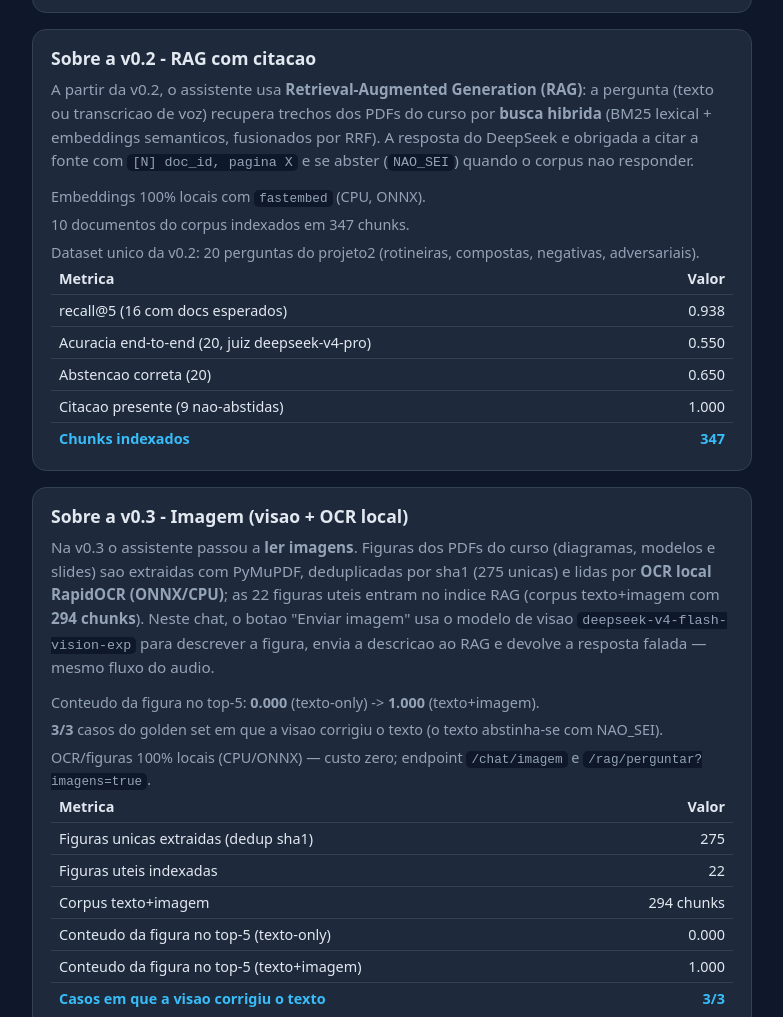
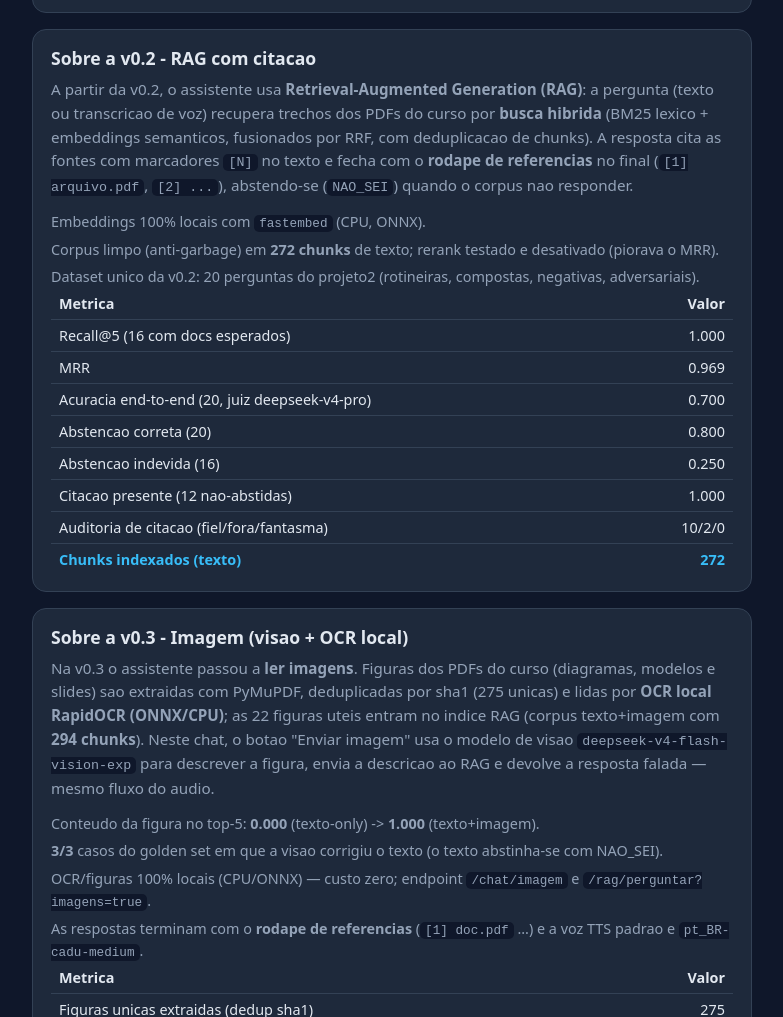
Before and after one commit to rafaelang/proj-master--iag-llm-2025-2-puc-rio-final, a plain HTML site: page static/index.html in a window 1280 px wide. Shown: the part 948-1965 px from the top of the page, without its empty margins (248-1031 px from the left). Drawn offline with Linux system fonts and the light colour scheme.

Commit message:
ui: index.html - resumos v0.2/v0.3 atualizados (recall 1.000, acuracia 0.700, abstencao indevida 0.250, 272/294 chunks, rodape de referencias, voz cadu)

```diff
--- a/static/index.html
+++ b/static/index.html
@@ -165,14 +165,15 @@
       <p>
         A partir da v0.2, o assistente usa <strong>Retrieval-Augmented Generation (RAG)</strong>:
         a pergunta (texto ou transcricao de voz) recupera trechos dos PDFs do curso por
-        <strong>busca hibrida</strong> (BM25 lexical + embeddings semanticos, fusionados por RRF).
-        A resposta do DeepSeek e obrigada a citar a fonte com
-        <code>[N] doc_id, pagina X</code> e se abster (<code>NAO_SEI</code>) quando o corpus
-        nao responder.
+        <strong>busca hibrida</strong> (BM25 lexico + embeddings semanticos, fusionados por RRF,
+        com deduplicacao de chunks). A resposta cita as fontes com marcadores <code>[N]</code> no
+        texto e fecha com o <strong>rodape de referencias</strong> no final
+        (<code>[1] arquivo.pdf</code>, <code>[2] ...</code>), abstendo-se (<code>NAO_SEI</code>)
+        quando o corpus nao responder.
       </p>
       <ul class="highlights">
         <li>Embeddings 100% locais com <code>fastembed</code> (CPU, ONNX).</li>
-        <li>10 documentos do corpus indexados em 347 chunks.</li>
+        <li>Corpus limpo (anti-garbage) em <strong>272 chunks</strong> de texto; rerank testado e desativado (piorava o MRR).</li>
         <li>Dataset unico da v0.2: 20 perguntas do projeto2 (rotineiras, compostas, negativas, adversariais).</li>
       </ul>
       <table class="result-table">
@@ -180,11 +181,14 @@
           <tr><th>Metrica</th><th>Valor</th></tr>
         </thead>
         <tbody>
-          <tr><td>recall@5 (16 com docs esperados)</td><td>0.938</td></tr>
-          <tr><td>Acuracia end-to-end (20, juiz deepseek-v4-pro)</td><td>0.550</td></tr>
-          <tr><td>Abstencao correta (20)</td><td>0.650</td></tr>
-          <tr><td>Citacao presente (9 nao-abstidas)</td><td>1.000</td></tr>
-          <tr><td>Chunks indexados</td><td>347</td></tr>
+          <tr><td>Recall@5 (16 com docs esperados)</td><td>1.000</td></tr>
+          <tr><td>MRR</td><td>0.969</td></tr>
+          <tr><td>Acuracia end-to-end (20, juiz deepseek-v4-pro)</td><td>0.700</td></tr>
+          <tr><td>Abstencao correta (20)</td><td>0.800</td></tr>
+          <tr><td>Abstencao indevida (16)</td><td>0.250</td></tr>
+          <tr><td>Citacao presente (12 nao-abstidas)</td><td>1.000</td></tr>
+          <tr><td>Auditoria de citacao (fiel/fora/fantasma)</td><td>10/2/0</td></tr>
+          <tr><td>Chunks indexados (texto)</td><td>272</td></tr>
         </tbody>
       </table>
     </section>
@@ -204,6 +208,7 @@
         <li>Conteudo da figura no top-5: <strong>0.000</strong> (texto-only) -&gt; <strong>1.000</strong> (texto+imagem).</li>
         <li><strong>3/3</strong> casos do golden set em que a visao corrigiu o texto (o texto abstinha-se com NAO_SEI).</li>
         <li>OCR/figuras 100% locais (CPU/ONNX) — custo zero; endpoint <code>/chat/imagem</code> e <code>/rag/perguntar?imagens=true</code>.</li>
+        <li>As respostas terminam com o <strong>rodape de referencias</strong> (<code>[1] doc.pdf</code> ...) e a voz TTS padrao e <code>pt_BR-cadu-medium</code>.</li>
       </ul>
       <table class="result-table">
         <thead>
```
